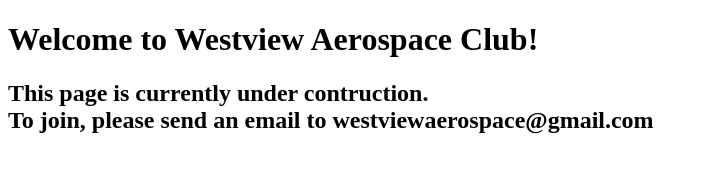
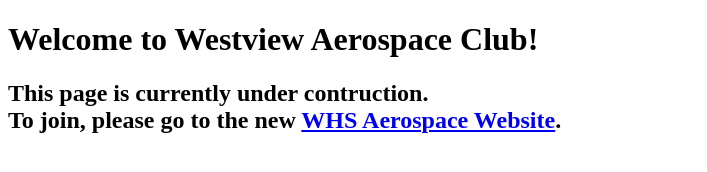
Before and after one commit to westviewaerospace/WHS-Aerospace-Website, a plain HTML site: page index.html in a window 1280 px wide. Shown: the whole page, without its empty margins (0-707 px from the left). Drawn offline with Linux system fonts and the light colour scheme.

Commit message:
Minor Changes

```diff
--- a/index.html
+++ b/index.html
@@ -1,10 +1,12 @@
 <!DOCTYPE html>
-
+<html lang="en">
 <head>
     <title>WHS Aerospace Club</title>
 </head>
 
 <body>
-    <h1>Welcome to Westview Aerospace Club!</h1>
-    <h2>This page is currently under contruction. <br>To join, please send an email to westviewaerospace@gmail.com</h2>
+    <div class="header">
+        <h1>Welcome to Westview Aerospace Club!</h1>
+    </div>
+    <h2>This page is currently under contruction. <br>To join, please go to the new <a href=https://coda.io/@whs-aerospace/welcome>WHS Aerospace Website</a>.</h2>
 </body>
```
Also changed, not shown: html/about.html (added, +5 -0 lines), style.css (added).
